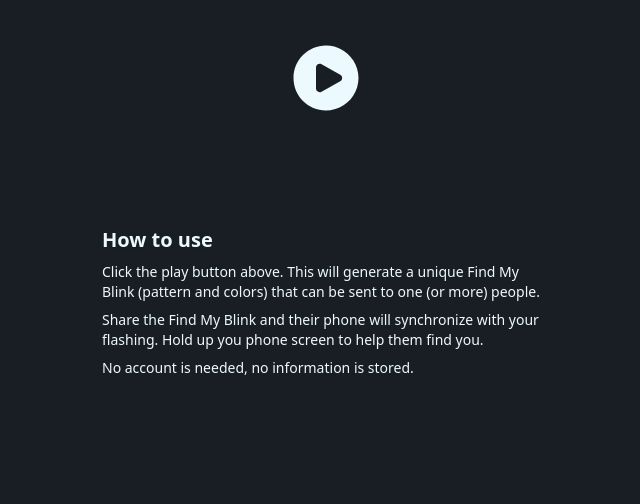
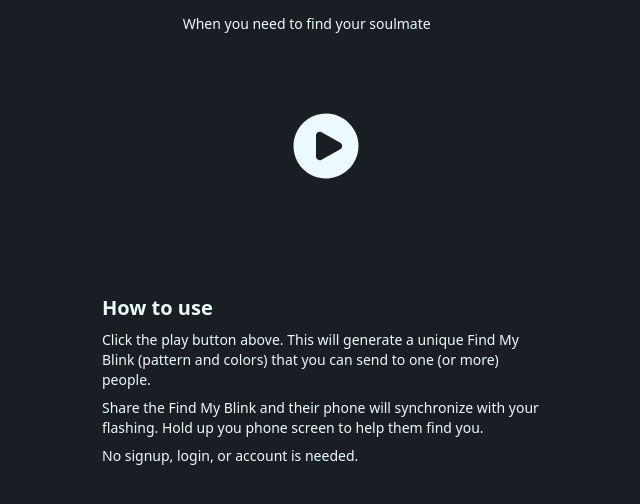
Before and after one commit to christianreimer/findmeblink, a website with bundled scripts: page index.html in a window 1280 px wide. Shown: the part 142-646 px from the top of the page, without its empty margins (314-954 px from the left). Built offline with nearby package versions, Linux system fonts and the light colour scheme.

Commit message:
Added When you need.. text

```diff
--- a/code.ts
+++ b/code.ts
@@ -134,7 +134,7 @@ function updateUI(): void {
 // Function to transition to a new state
 function setState(newState: State): void {
     const oldState = currentState;
-    console.log(`State change: ${oldState} -> ${newState}`);
+    // console.log(`State change: ${oldState} -> ${newState}`);
     currentState = newState;
     updateUI();
 }
@@ -150,10 +150,10 @@ async function handlePlayClick() {
             timeOffset: Math.floor(Math.random() * 5)
         };
 
-        console.log('Initialized blinkConfig on first play:', blinkConfig);
+        // console.log('Initialized blinkConfig on first play:', blinkConfig);
 
         const shareUrl = generateShareUrl();
-        console.log(`Encoded url:${shareUrl}`)
+        // console.log(`Encoded url:${shareUrl}`)
 
         // Try to share, show fallback if it fails
         if (!await tryShare(shareUrl)) {
@@ -168,7 +168,7 @@ async function handlePlayClick() {
 
     if (blinkConfig) {
         startTime = getNextStartTime(blinkConfig.timeOffset);
-        console.log(`Starttime: ${new Date(startTime).toLocaleTimeString()}`);
+        // console.log(`Starttime: ${new Date(startTime).toLocaleTimeString()}`);
         startCountdown(startTime);
         animateBackgroundColor(blinkConfig, startTime, currentAnimationId);
     }
@@ -182,7 +182,7 @@ async function tryShare(url: string | undefined): Promise<boolean> {
                 text: 'Use this link to sync your screen flashing with mine!',
                 url: url
             });
-            console.log('Shared successfully');
+            // console.log('Shared successfully');
             return true;
         }
         return false;
@@ -193,7 +193,7 @@ async function tryShare(url: string | undefined): Promise<boolean> {
 
 function showShareFallback(urlToCopy: string | undefined): void {
     const hasClipboard = !!navigator.clipboard;
-    console.log('Clipboard API available:', hasClipboard);
+    // console.log('Clipboard API available:', hasClipboard);
 
     const copyIcon = `<svg xmlns="http://www.w3.org/2000/svg" class="h-5 w-5" viewBox="0 0 24 24" fill="none" stroke="currentColor" stroke-width="2">
         <rect x="9" y="9" width="13" height="13" rx="2" ry="2"></rect>
@@ -215,14 +215,14 @@ function showShareFallback(urlToCopy: string | undefined): void {
     if (!hasClipboard) return;
 
     const copyToClipboard = async () => {
-        console.log('Copy button clicked, attempting to copy:', urlToCopy);
+        // console.log('Copy button clicked, attempting to copy:', urlToCopy);
         try {
             if (!navigator.clipboard) {
                 alert('Clipboard not available. Please copy manually: ' + urlToCopy);
                 return;
             }
             await navigator.clipboard.writeText(urlToCopy || '');
-            console.log('Successfully copied to clipboard:', urlToCopy);
+            // console.log('Successfully copied to clipboard:', urlToCopy);
 
             const copyButton = document.getElementById('copyButton');
             if (copyButton) {
@@ -487,7 +487,21 @@ window.addEventListener('DOMContentLoaded', () => {
     if (decodedConfig) {
         blinkConfig = decodedConfig;
         currentRole = Role.RECEIVER;
-        console.log('Receiver mode: blinkConfig loaded from URL', blinkConfig);
+        // console.log('Receiver mode: blinkConfig loaded from URL', blinkConfig);
         instructions.innerHTML = INSTRUCTIONS.RECEIVER;
     }
+
+    const words = ['friend', 'bestie', 'soulmate', 'bae', 'partner'];
+    let currentIndex = 0;
+    const wordElement = document.getElementById('wordSwap');
+
+    if (wordElement) {
+        setInterval(() => {
+            currentIndex = (currentIndex + 1) % words.length;
+            wordElement.classList.remove('word-fade');
+            void wordElement.offsetWidth;
+            wordElement.textContent = words[currentIndex];
+            wordElement.classList.add('word-fade');
+        }, 2000);
+    }
 });
--- a/index.html
+++ b/index.html
@@ -47,6 +47,38 @@
     #phoneHolder {
       transition: color 150ms ease-in-out;
     }
+
+    .word-swap {
+      display: inline-block;
+      min-width: 100px;
+      text-align: left;
+    }
+
+    .word-fade {
+      animation: fadeInOut 2s ease-in-out;
+    }
+
+    @keyframes fadeInOut {
+      0% {
+        opacity: 0;
+        transform: translateY(-10px);
+      }
+
+      20% {
+        opacity: 1;
+        transform: translateY(0);
+      }
+
+      80% {
+        opacity: 1;
+        transform: translateY(0);
+      }
+
+      100% {
+        opacity: 0;
+        transform: translateY(10px);
+      }
+    }
   </style>
 </head>
 
@@ -56,7 +88,6 @@
       <div class="max-w-md">
         <div class="join text-5xl text-right">
           <span>Find My<br />B.link</span>
-
           <div id="phoneHolder" class="mt-3 -ml-4 text-info">
             <svg id="phone" class="rotate10 swap-on mx-4 h-20 w-20 fill-current" xmlns="http://www.w3.org/2000/svg"
               viewBox="0 0 24 24" fill="currentColor">
@@ -66,7 +97,8 @@
             </svg>
           </div>
         </div>
-
+        <br /><br />
+        <p class="text-sm">When you need to find your <span id="wordSwap" class="word-swap word-fade">friend</span></p>
         <br />
 
         <div class="my-12 join">
@@ -93,12 +125,12 @@
           <h2 class="text-xl font-bold">How to use</h2>
           <div class="text-sm">
             <p class="mt-2">Click the play button above. This will generate a unique Find My Blink (pattern and
-              colors) that can be sent to one (or more) people.</p>
+              colors) that you can send to one (or more) people.</p>
 
             <p class="mt-2">Share the Find My Blink and their phone will synchronize with your flashing. Hold up
               you phone screen to help them find you.</p>
 
-            <p class="mt-2">No account is needed, no information is stored.</p>
+            <p class="mt-2">No signup, login, or account is needed.</p>
           </div>
         </div>
       </div>
```
